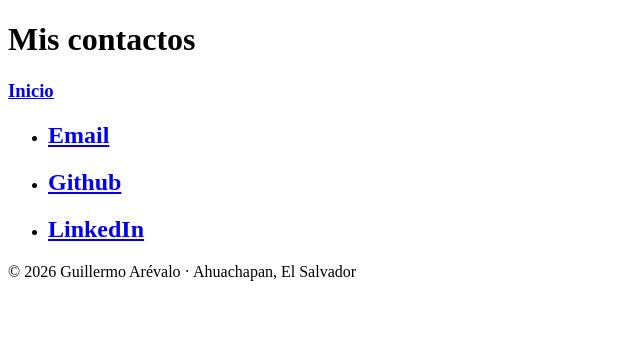
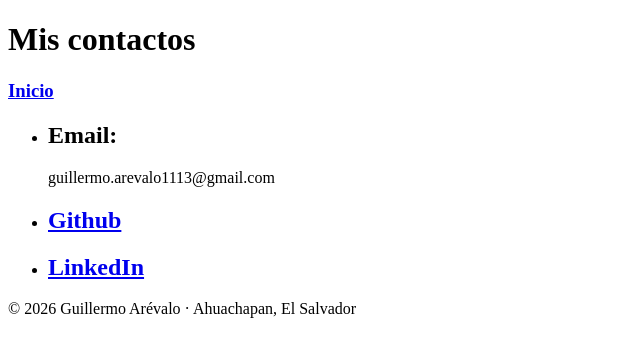
Before and after one commit to Galla113/Mi-repositorio-FUSALMO, a plain HTML site: page contactos.html in a window 1280 px wide. Shown: the whole page, without its empty margins (0-640 px from the left). Drawn offline with Linux system fonts and the light colour scheme.

Commit message:
Arregla error con enlace de Email

```diff
--- a/contactos.html
+++ b/contactos.html
@@ -15,7 +15,7 @@
 		<main>
 			<ul>
 				<li>
-					<a href="guillermo.arevalo1113@gmail.com"><h2>Email</h2></a>
+					<h2>Email:</h2> guillermo.arevalo1113@gmail.com
 				</li>
 				<li>
 					<a href="https://github.com/Galla113"><h2>Github</h2></a>
```
